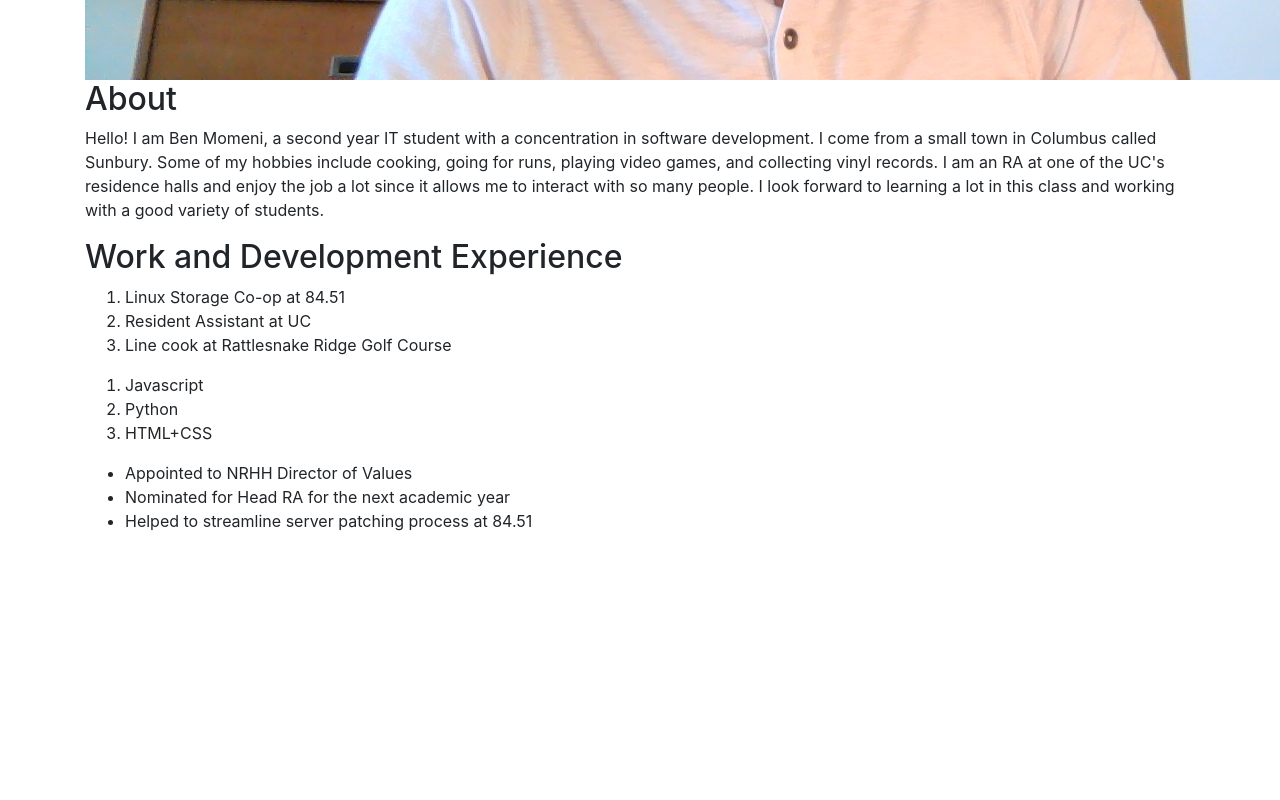
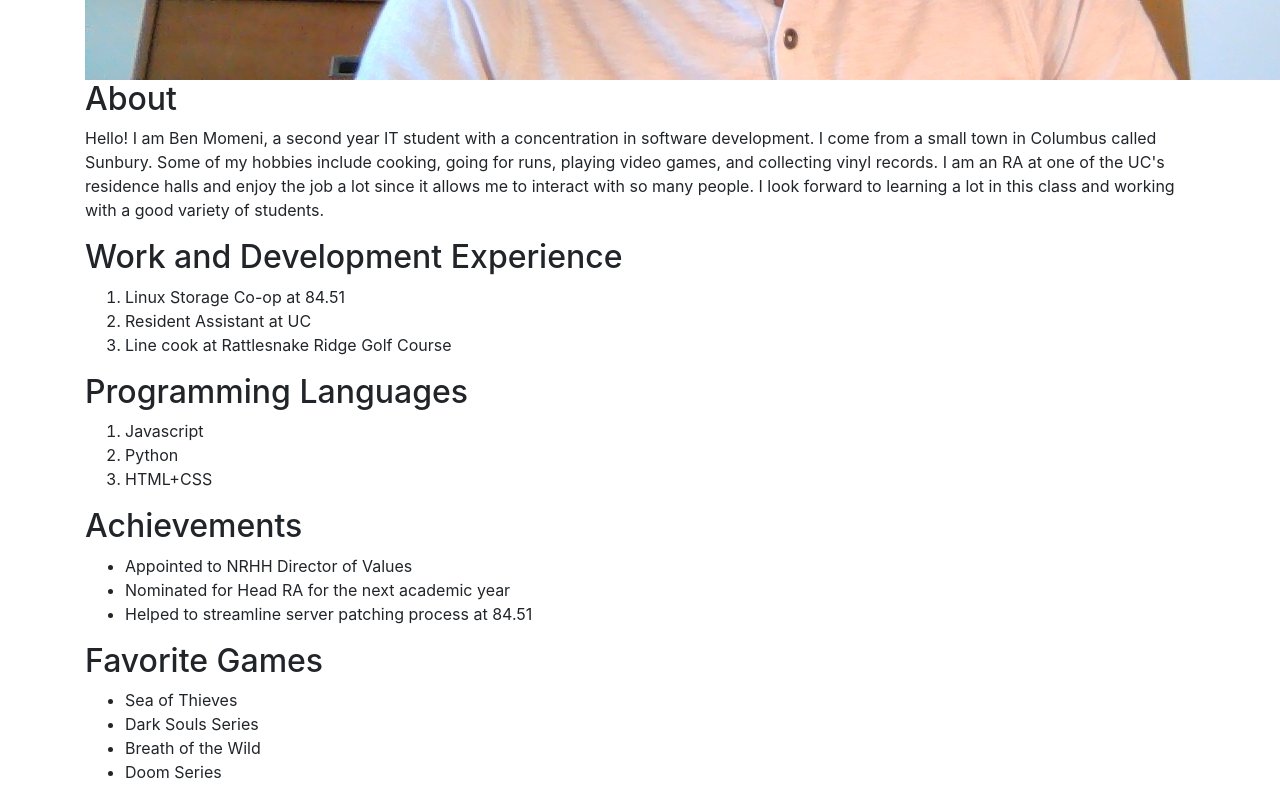
Before and after one commit to IT3049C-Students-Archive/1-online-portfolio-momeni, a website: page index.html in a window 1280 px wide. Shown: the part 696-1496 px from the top of the page. Before the commit the page ends 1245 px from the top, so only its background shows below. Drawn offline with nearby package versions, Linux system fonts and the light colour scheme.

Commit message:
Added favorite games section, also added h2 tags in two sections where I forgot them

```diff
--- a/index.html
+++ b/index.html
@@ -36,6 +36,7 @@
     </div>
 
     <div class="section" id="programmingLanguages">
+    <h2>Programming Languages</h2>
     <ol>
         <li>Javascript</li>
         <li>Python</li>
@@ -44,6 +45,7 @@
     </div>
 
     <div class="section" id="achievements">
+    <h2>Achievements</h2>
     <ul>
         <li>Appointed to NRHH Director of Values</li>
         <li>Nominated for Head RA for the next academic year</li>
@@ -51,7 +53,15 @@
     </ul>
     </div>
 
-
+    <div class="section" id="games">
+    <h2>Favorite Games</h2>
+    <ul>
+        <li>Sea of Thieves</li>
+        <li>Dark Souls Series</li>
+        <li>Breath of the Wild</li>
+        <li>Doom Series</li>
+    </ul>
+    </div>
 
     </div>
 
```
